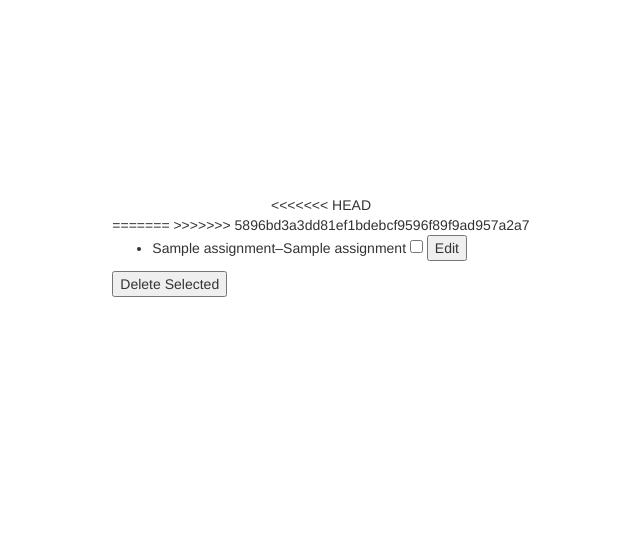
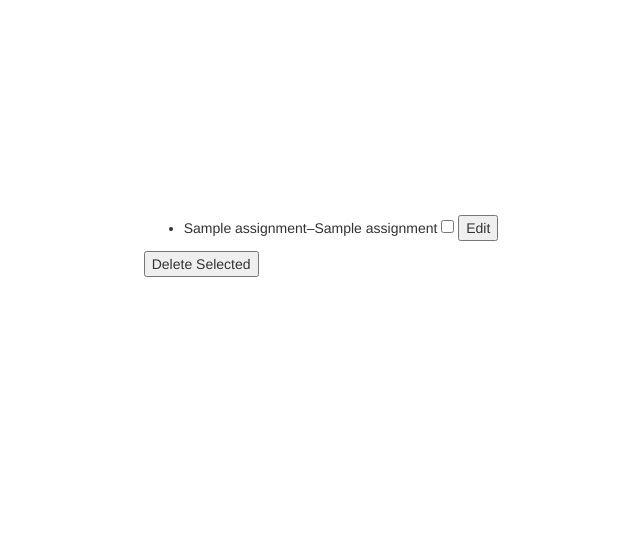
Before and after one commit to ts-cset/tsct-portal, a Flask app: template portal/templates/assignments.html in a window 1280 px wide. Shown: the part 133-670 px from the top of the page, without its empty margins (319-959 px from the left). Run offline with Flask 2, Linux system fonts and the light colour scheme; the template is opened without the code that fills it: most values are stand-ins (such as "Sample title", 1, 10 or a date in 2020); parts of the project's set-up code (start-up, migrations or seed data) failed here and were passed over; some libraries are stand-ins or nearby versions.

Commit message:
Fix merge conflict artifact

```diff
--- a/portal/assignment.py
+++ b/portal/assignment.py
@@ -14,13 +14,10 @@ def assignments():
             with con.cursor() as cur:
                 for item in request.form.getlist('id'):
                     cur.execute("""
-<<<<<<< HEAD
                         DELETE FROM session_assignments
                         WHERE assignment_id = %s
                     """, (item,))
                     cur.execute("""
-=======
->>>>>>> 5896bd3a3dd81ef1bdebcf9596f89f9ad957a2a7
                         DELETE FROM assignments
                         WHERE id = %s
                     """, (item,))
--- a/portal/templates/assignments.html
+++ b/portal/templates/assignments.html
@@ -3,11 +3,7 @@
 {% block title %}Manage Assignments{% endblock %}
 
 {% block content %}
-<<<<<<< HEAD
   <form method="post">
-=======
-  <form action="{{ url_for('teacher.assignments') }}" method="post">
->>>>>>> 5896bd3a3dd81ef1bdebcf9596f89f9ad957a2a7
     <ul>
       {% for assignment in assignments %}
       <li>
```
